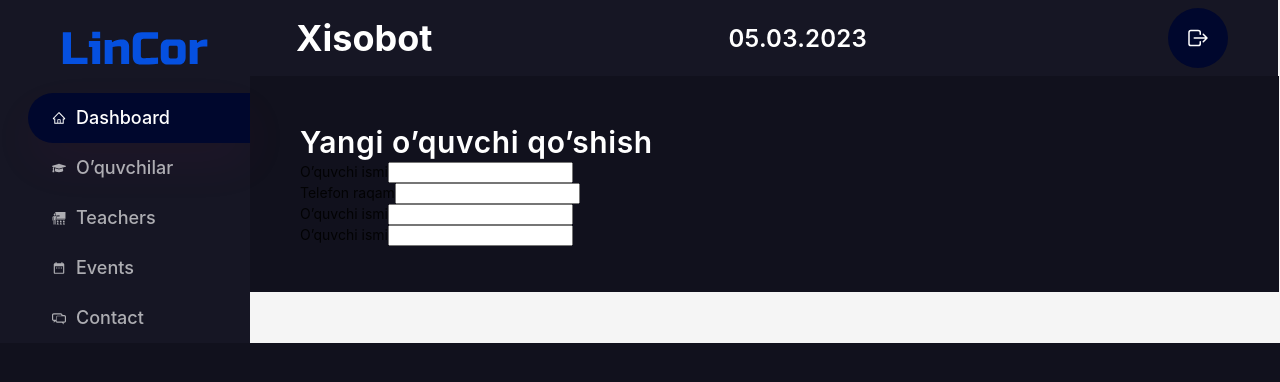
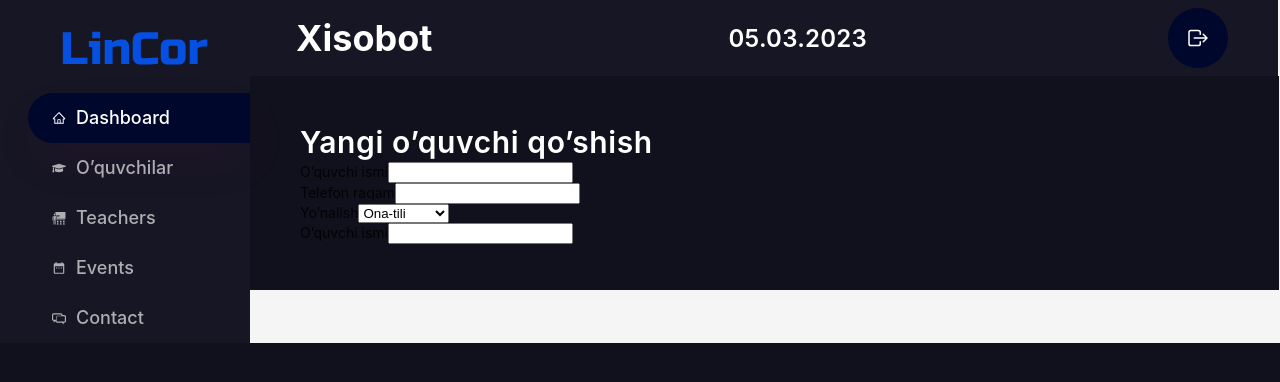
Before and after one commit to TukhtayevaRoziya/lincor, a React (Create React App) app: page /dashboard/students in a window 1280 px wide. Shown: the top 382 px of the page. Built offline with nearby package versions, Linux system fonts and the light colour scheme; no server answers.

Commit message:
change chart

```diff
--- a/src/components/students/Students.jsx
+++ b/src/components/students/Students.jsx
@@ -12,11 +12,15 @@ const Students = () => {
         </div>
         <div>
           <label id='student_tel'>Telefon raqam</label>
-          <input name='student_tel'/>
+          <input name='student_tel' type={'number'}/>
         </div>
         <div>
-          <label id='student_name'>O’quvchi ismi</label>
-          <input name='student_name'/>
+          <label id='student_route'>Yo’nalish</label>
+          <select name='student_route'>
+            <option value="motherLang">Ona-tili</option>
+            <option value="math">Matematika</option>
+            <option value="eng">English</option>
+          </select>
         </div>
         <div>
           <label id='student_name'>O’quvchi ismi</label>
```
